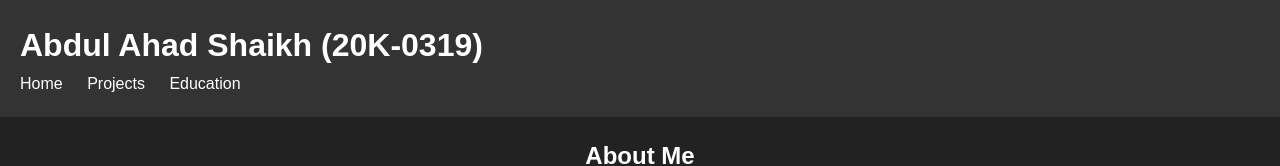
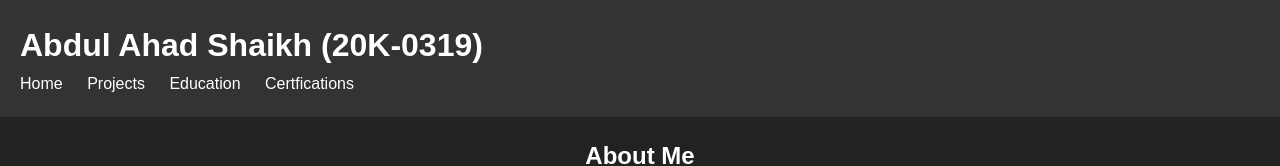
Before and after one commit to ahadshaikhh/assignment1, a plain HTML site: page index.html in a window 1280 px wide. Shown: the top 166 px of the page. Drawn offline with Linux system fonts and the light colour scheme; a script that the page names is missing.

Commit message:
index.html modified

```diff
--- a/index.html
+++ b/index.html
@@ -13,6 +13,7 @@
         <li><a href="index.html">Home</a></li>
         <li><a href="projects.html">Projects</a></li>
         <li><a href="education.html">Education</a></li>
+        <li><a href="Certifications.html">Certfications</a></li>
       </ul>
     </nav>
   </header>
```
